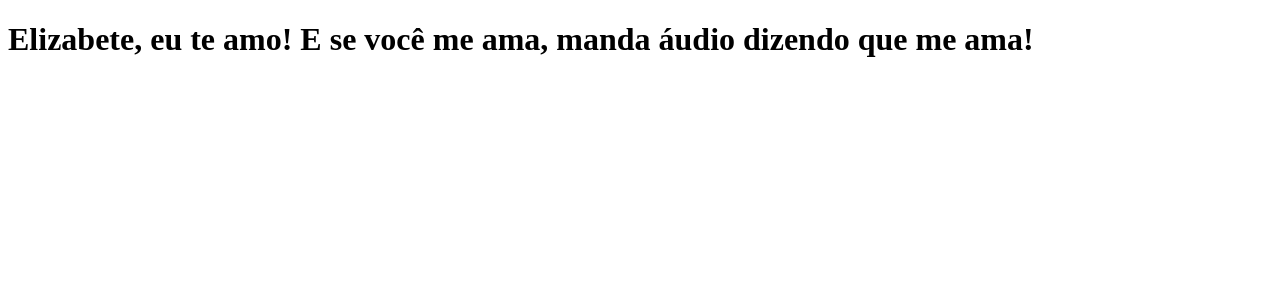
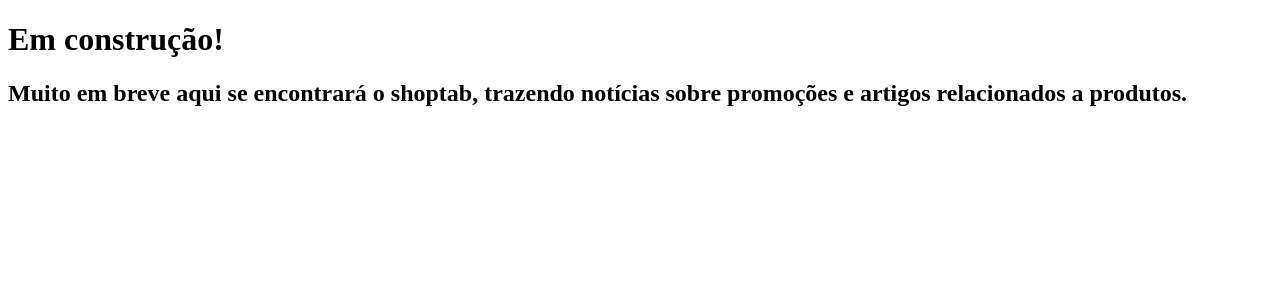
Before and after one commit to SamMotta/clone-tabnews, a Next.js app: page / in a window 1280 px wide. Shown: the top 300 px of the page. Built offline with nearby package versions, Linux system fonts and the light colour scheme.

Commit message:
página `Em construção`

```diff
--- a/pages/index.js
+++ b/pages/index.js
@@ -1,6 +1,9 @@
 function Home() {
   return (
-    <h1>Elizabete, eu te amo! E se você me ama, manda áudio dizendo que me ama!</h1>
+    <>
+      <h1>Em construção!</h1>
+      <h2>Muito em breve aqui se encontrará o shoptab, trazendo notícias sobre promoções e artigos relacionados a produtos.</h2>
+    </>
   );
 }
 
```
